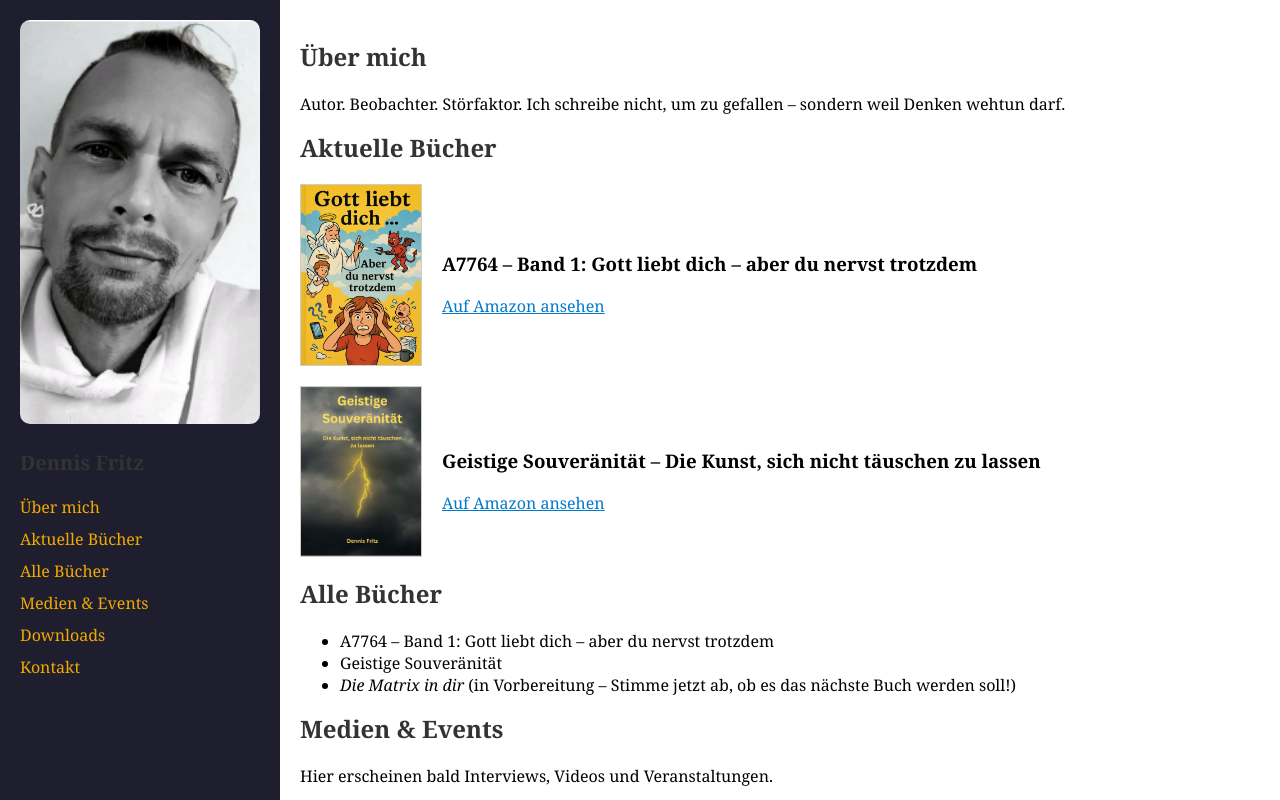
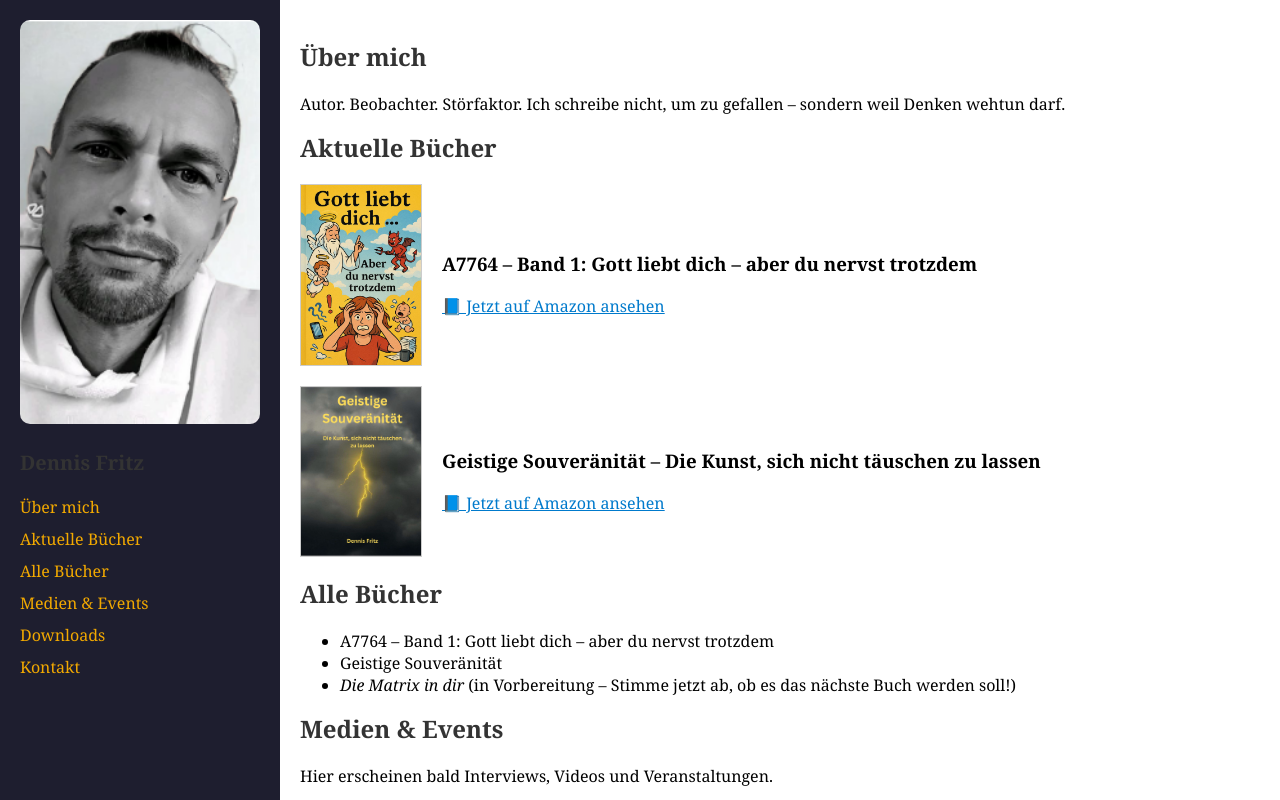
Before and after one commit to Geist-und-Wort-Autor/Geist-und-Wort-Autor.github.io, a plain HTML site: page index.html in a window 1280 px wide. Shown: the top 800 px of the page. Drawn offline with Linux system fonts and the light colour scheme.

Commit message:
Update index.html

```diff
--- a/index.html
+++ b/index.html
@@ -30,14 +30,14 @@
             <img src="img/gott.jpg" alt="Gott liebt dich Cover">
             <div>
                 <h3>A7764 – Band 1: Gott liebt dich – aber du nervst trotzdem</h3>
-                <a href="https://www.amazon.de/dp/B0XYZ12345" target="_blank">Auf Amazon ansehen</a>
+                <a href="https://amzn.eu/d/ivW8Mrb" target="_blank">📘 Jetzt auf Amazon ansehen</a>
             </div>
         </div>
         <div class="book">
             <img src="img/souveraen.jpg" alt="Geistige Souveränität Cover">
             <div>
                 <h3>Geistige Souveränität – Die Kunst, sich nicht täuschen zu lassen</h3>
-                <a href="https://www.amazon.de/dp/B0ABC67890" target="_blank">Auf Amazon ansehen</a>
+                <a href="https://amzn.eu/d/1j7VdNm" target="_blank">📘 Jetzt auf Amazon ansehen</a>
             </div>
         </div>
     </section>
```
